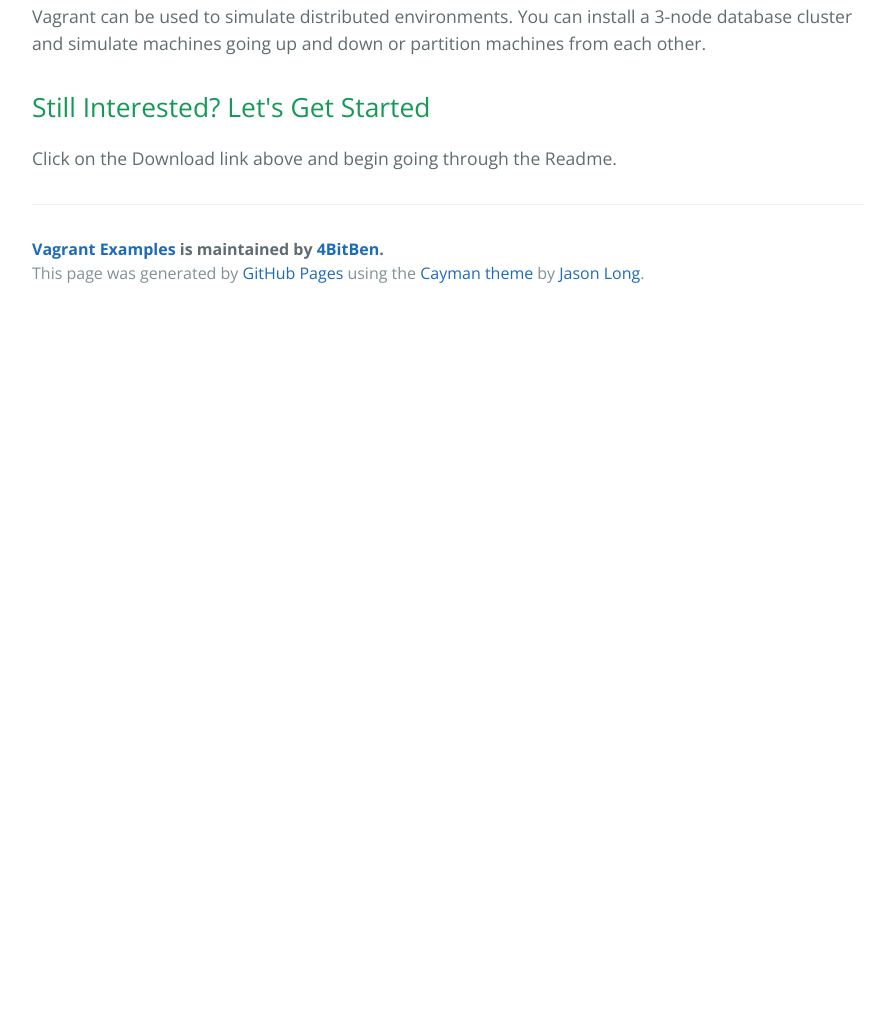
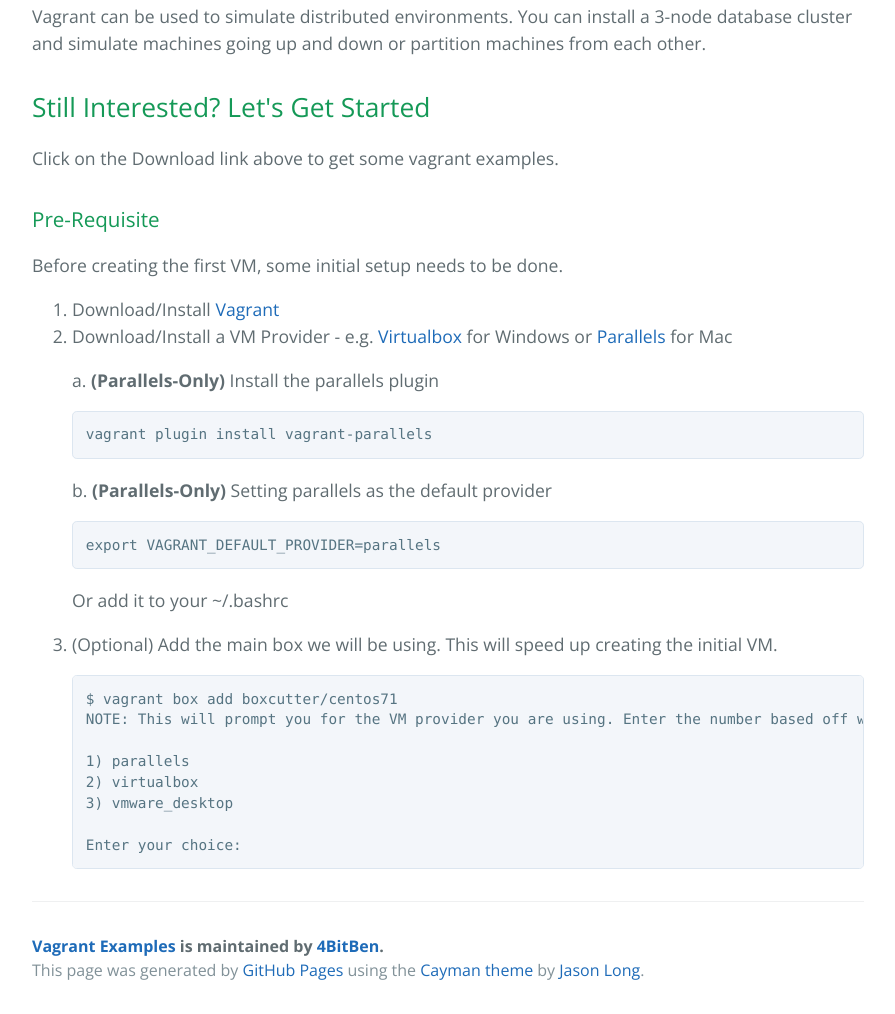
Before and after one commit to 4BitBen/vagrant-examples, a plain HTML site: page index.html in a window 1280 px wide. Shown: the part 1263-2277 px from the top of the page, without its empty margins (192-1087 px from the left). Before the commit the page ends 1580 px from the top, so only its background shows below. Drawn offline with nearby package versions, Linux system fonts and the light colour scheme.

```diff
--- a/index.html
+++ b/index.html
@@ -55,7 +55,45 @@
 <h2>
 <a id="still-interested-lets-get-started" class="anchor" href="#still-interested-lets-get-started" aria-hidden="true"><span class="octicon octicon-link"></span></a>Still Interested? Let's Get Started</h2>
 
-<p>Click on the Download link above and begin going through the Readme.</p>
+<p>Click on the Download link above to get some vagrant examples.</p>
+
+<h3>
+<a id="pre-requisite" class="anchor" href="#pre-requisite" aria-hidden="true"><span class="octicon octicon-link"></span></a>Pre-Requisite</h3>
+
+<p>Before creating the first VM, some initial setup needs to be done.</p>
+
+<ol>
+<li>Download/Install <a href="http://www.vagrantup.com/downloads.html">Vagrant</a>
+</li>
+<li>
+<p>Download/Install a VM Provider - e.g. <a href="https://www.virtualbox.org/wiki/Downloads">Virtualbox</a> for Windows or <a href="http://www.parallels.com/products/desktop/download/">Parallels</a> for Mac</p>
+
+<p>a. <strong>(Parallels-Only)</strong> Install the parallels plugin</p>
+
+<pre><code>vagrant plugin install vagrant-parallels
+</code></pre>
+
+<p>b. <strong>(Parallels-Only)</strong> Setting parallels as the default provider</p>
+
+<pre><code>export VAGRANT_DEFAULT_PROVIDER=parallels
+</code></pre>
+
+<p>Or add it to your ~/.bashrc</p>
+</li>
+<li>
+<p>(Optional) Add the main box we will be using. This will speed up creating the initial VM.</p>
+
+<pre><code>$ vagrant box add boxcutter/centos71
+NOTE: This will prompt you for the VM provider you are using. Enter the number based off what you installed in step #2 above.
+
+1) parallels
+2) virtualbox
+3) vmware_desktop
+
+Enter your choice:
+</code></pre>
+</li>
+</ol>
 
       <footer class="site-footer">
         <span class="site-footer-owner"><a href="https://github.com/4BitBen/vagrant-examples">Vagrant Examples</a> is maintained by <a href="https://github.com/4BitBen">4BitBen</a>.</span>
```
Also changed, not shown: params.json (+1 -1 lines).
